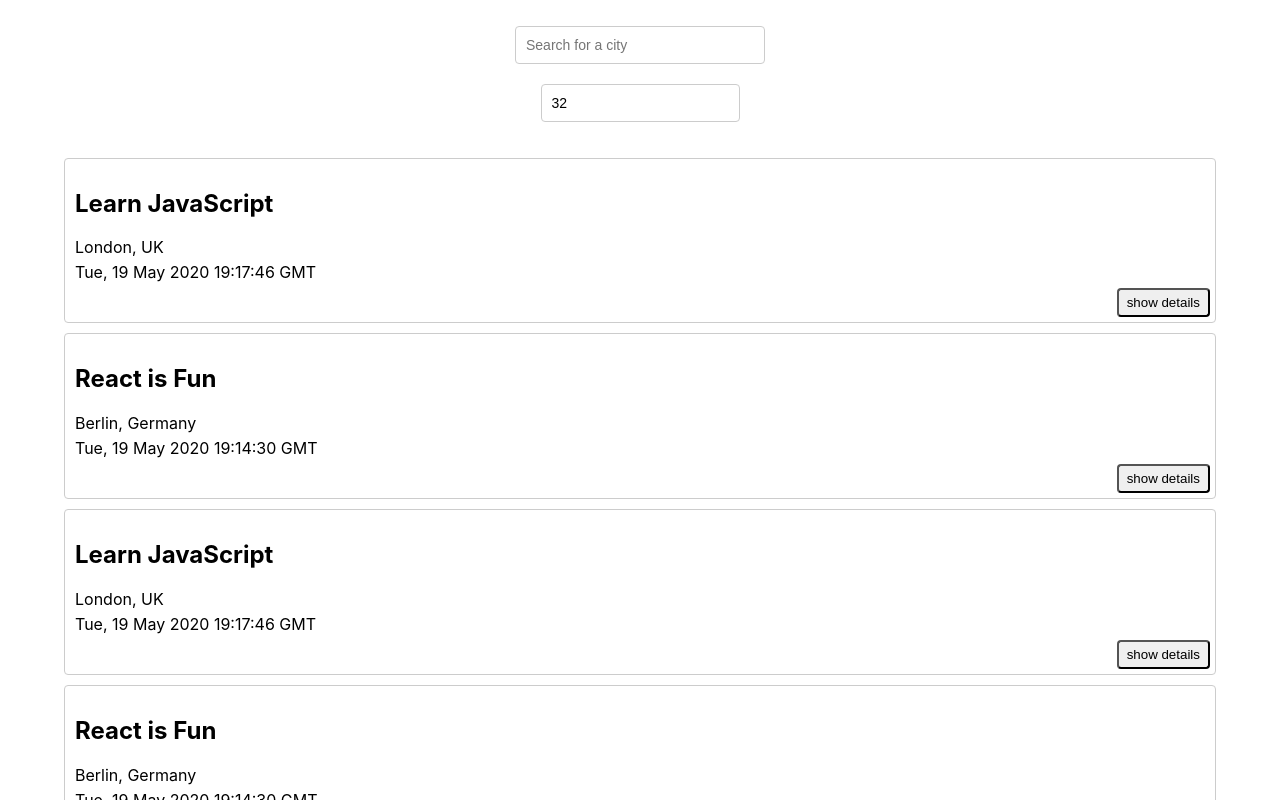
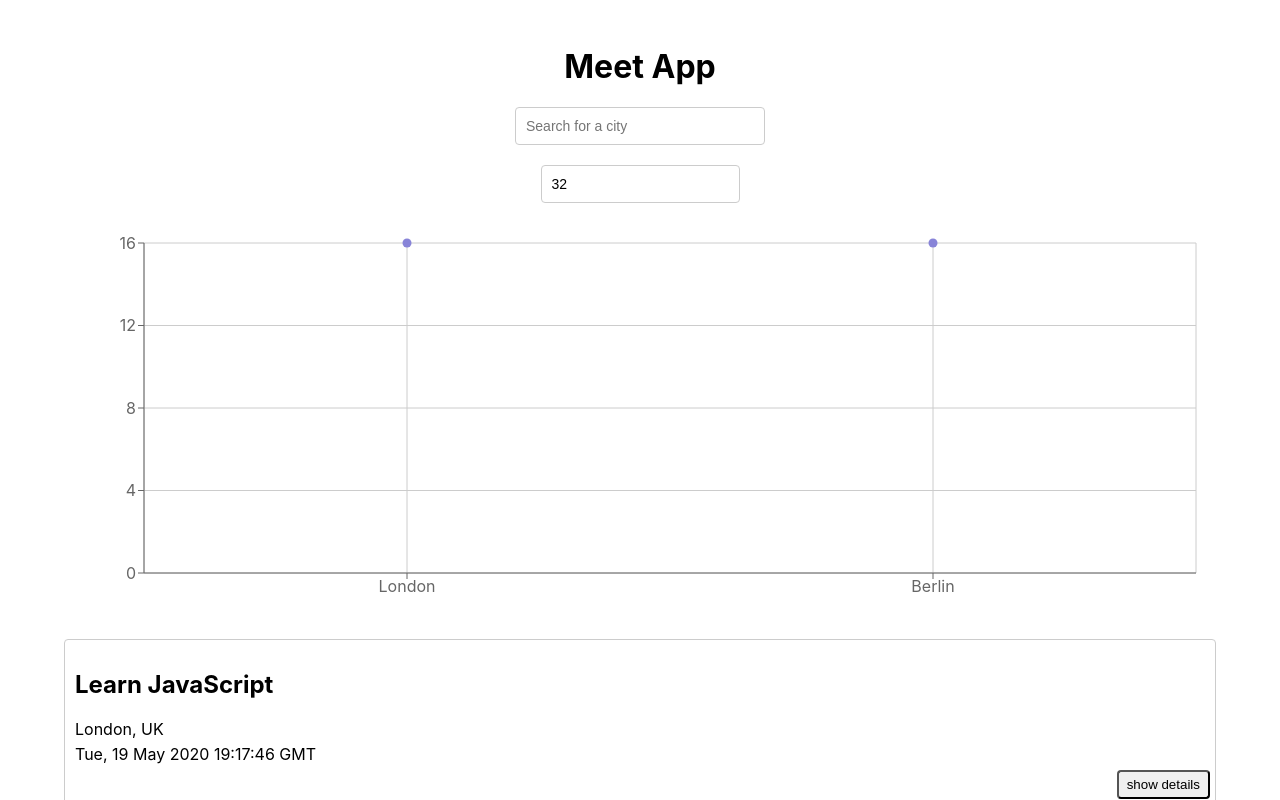
Before and after one commit to MCillo/meet, a React (Create React App) app: page / in a window 1280 px wide. Shown: the top 800 px of the page. Built offline with nearby package versions, Linux system fonts and the light colour scheme; what atatus-spa would draw is missing.

Commit message:
Update App.js
added city events chart to app

```diff
--- a/src/App.js
+++ b/src/App.js
@@ -6,8 +6,10 @@ import NumberOfEvents from './components/NumberOfEvents';
 import { useEffect, useState } from 'react';
 import { extractLocations, getEvents } from './api';
 import { InfoAlert, ErrorAlert, WarningAlert } from './components/Alert';
+import CityEventsChart from './components/CityEventsChart';
 
 import './App.css';
+
 
 const App = () => {
   const [allLocations, setAllLocations] = useState([]);
@@ -40,6 +42,7 @@ const App = () => {
 
   return (
     <div className='App'>
+      <h1>Meet App</h1>
       <div className='alerts-container'>
         {infoAlert.length ? <InfoAlert text={infoAlert} /> : null}
         {errorAlert.length ? <ErrorAlert text={errorAlert} /> : null}
@@ -47,6 +50,7 @@ const App = () => {
       </div>
       <CitySearch allLocations={allLocations} setCurrentCity={setCurrentCity} setInfoAlert={setInfoAlert} />
       <NumberOfEvents setCurrentNOE={setCurrentNOE} setErrorAlert={setErrorAlert} />
+      <CityEventsChart allLocations={allLocations} events={events} />
       <EventList events={events} />
     </div>
   );
```
